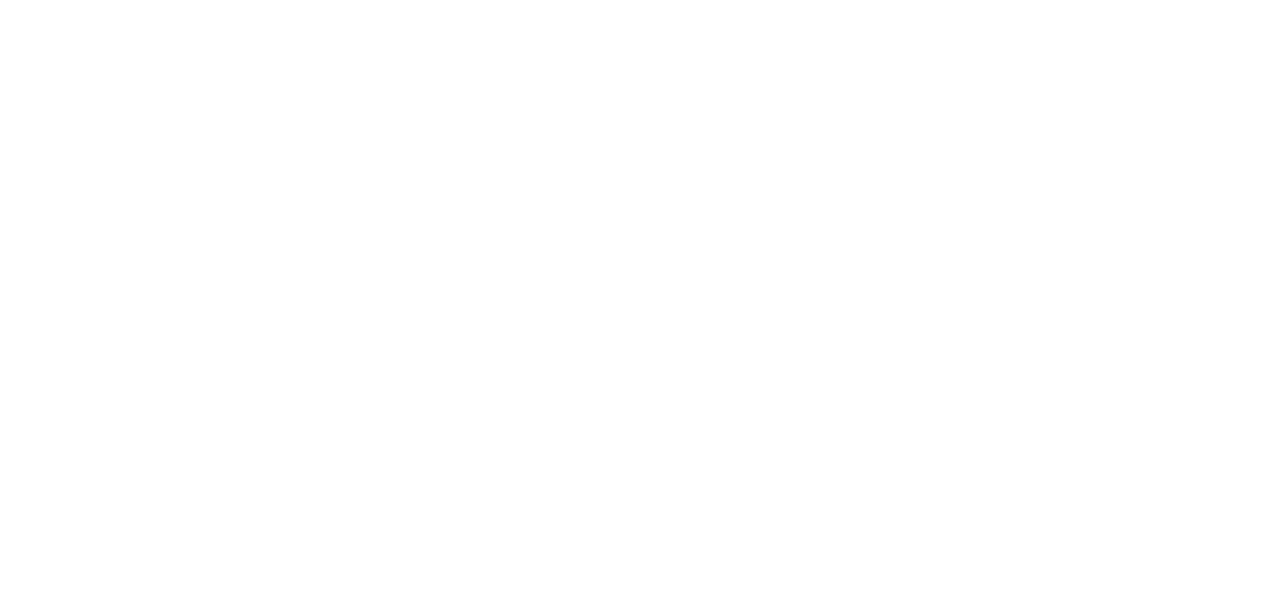
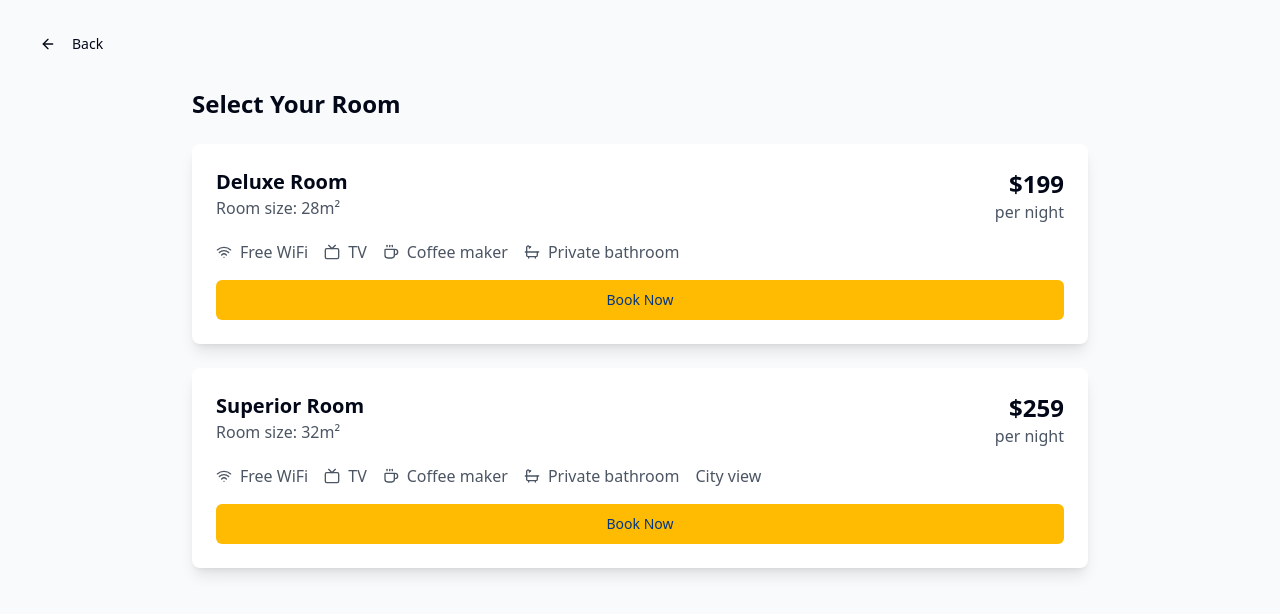
Before and after one commit to Ghepes/wanderlust-reserve-hub, a React (Vite) app: page /hotel/1/rates in a window 1280 px wide. Before the commit this address had no page. Shown: the top 614 px of the page. Built offline with nearby package versions, Linux system fonts and the light colour scheme.

Commit message:
Add room rates page and search functionality
Implement a new room rates page that is accessible after clicking on a hotel room. Move the "Book Now" button to this new page. Enhance the search functionality to allow searching by city name, country, or hotel name.
[skip gpt_engineer]

```diff
--- a/src/App.tsx
+++ b/src/App.tsx
@@ -5,6 +5,7 @@ import { QueryClient, QueryClientProvider } from "@tanstack/react-query";
 import { BrowserRouter, Routes, Route } from "react-router-dom";
 import Index from "./pages/Index";
 import Booking from "./pages/Booking";
+import RoomRates from "./pages/RoomRates";
 
 const queryClient = new QueryClient();
 
@@ -17,6 +18,7 @@ const App = () => (
         <Routes>
           <Route path="/" element={<Index />} />
           <Route path="/booking" element={<Booking />} />
+          <Route path="/hotel/:hotelId/rates" element={<RoomRates />} />
         </Routes>
       </BrowserRouter>
     </TooltipProvider>
--- a/src/components/HotelCard.tsx
+++ b/src/components/HotelCard.tsx
@@ -1,8 +1,10 @@
 import { Card, CardContent, CardFooter } from "@/components/ui/card";
 import { Button } from "@/components/ui/button";
 import { Star } from "lucide-react";
+import { useNavigate } from "react-router-dom";
 
 interface HotelCardProps {
+  id: string;
   name: string;
   image: string;
   location: string;
@@ -11,7 +13,13 @@ interface HotelCardProps {
   stars: number;
 }
 
-export const HotelCard = ({ name, image, location, price, rating, stars }: HotelCardProps) => {
+export const HotelCard = ({ id, name, image, location, price, rating, stars }: HotelCardProps) => {
+  const navigate = useNavigate();
+
+  const handleViewRates = () => {
+    navigate(`/hotel/${id}/rates`);
+  };
+
   return (
     <Card className="overflow-hidden transition-all duration-300 hover:shadow-lg animate-fade-in">
       <div className="aspect-video relative overflow-hidden">
@@ -35,12 +43,15 @@ export const HotelCard = ({ name, image, location, price, rating, stars }: Hotel
           <div className="bg-booking-success/10 text-booking-success px-2 py-1 rounded">
             {rating}/10
           </div>
-          <p className="text-xl font-bold">${price}</p>
+          <p className="text-xl font-bold">From ${price}</p>
         </div>
       </CardContent>
       <CardFooter className="p-4 pt-0">
-        <Button className="w-full bg-booking-primary hover:bg-booking-secondary">
-          Book now
+        <Button
+          className="w-full bg-booking-primary hover:bg-booking-secondary"
+          onClick={handleViewRates}
+        >
+          View Rates
         </Button>
       </CardFooter>
     </Card>
--- a/src/components/SearchBar.tsx
+++ b/src/components/SearchBar.tsx
@@ -10,14 +10,20 @@ import { useNavigate } from "react-router-dom";
 
 export const SearchBar = () => {
   const navigate = useNavigate();
+  const [searchQuery, setSearchQuery] = useState("");
   const [date, setDate] = useState<DateRange | undefined>({
     from: new Date(),
     to: undefined,
   });
 
   const handleSearch = () => {
-    navigate("/booking", {
+    if (!searchQuery) {
+      return;
+    }
+
+    navigate("/search", {
       state: {
+        query: searchQuery,
         dates: date,
       }
     });
@@ -27,8 +33,10 @@ export const SearchBar = () => {
     <div className="bg-white p-6 rounded-lg shadow-lg max-w-4xl mx-auto -mt-8 relative z-10 animate-fade-in">
       <div className="grid grid-cols-1 md:grid-cols-4 gap-4">
         <Input
-          placeholder="Where are you going?"
+          placeholder="Where are you going? (city, country, or hotel)"
           className="md:col-span-1"
+          value={searchQuery}
+          onChange={(e) => setSearchQuery(e.target.value)}
         />
 
         <Popover>
--- /dev/null
+++ b/src/pages/RoomRates.tsx
@@ -0,0 +1,114 @@
+import { useParams, useNavigate } from "react-router-dom";
+import { Button } from "@/components/ui/button";
+import { ArrowLeft, Wifi, Tv, Coffee, Bath } from "lucide-react";
+import { toast } from "sonner";
+
+interface RoomType {
+  id: string;
+  name: string;
+  capacity: number;
+  price: number;
+  amenities: string[];
+  size: string;
+}
+
+const RoomRates = () => {
+  const { hotelId } = useParams();
+  const navigate = useNavigate();
+
+  // This would typically come from an API
+  const roomTypes: RoomType[] = [
+    {
+      id: "1",
+      name: "Deluxe Room",
+      capacity: 2,
+      price: 199,
+      amenities: ["Free WiFi", "TV", "Coffee maker", "Private bathroom"],
+      size: "28m²",
+    },
+    {
+      id: "2",
+      name: "Superior Room",
+      capacity: 3,
+      price: 259,
+      amenities: ["Free WiFi", "TV", "Coffee maker", "Private bathroom", "City view"],
+      size: "32m²",
+    },
+  ];
+
+  const handleBook = (roomId: string) => {
+    navigate("/booking", {
+      state: {
+        hotelId,
+        roomId,
+      }
+    });
+  };
+
+  const getAmenityIcon = (amenity: string) => {
+    switch (amenity) {
+      case "Free WiFi":
+        return <Wifi className="w-4 h-4" />;
+      case "TV":
+        return <Tv className="w-4 h-4" />;
+      case "Coffee maker":
+        return <Coffee className="w-4 h-4" />;
+      case "Private bathroom":
+        return <Bath className="w-4 h-4" />;
+      default:
+        return null;
+    }
+  };
+
+  return (
+    <div className="min-h-screen bg-gray-50 p-6">
+      <Button
+        variant="ghost"
+        onClick={() => navigate(-1)}
+        className="mb-6"
+      >
+        <ArrowLeft className="mr-2 h-4 w-4" />
+        Back
+      </Button>
+
+      <div className="max-w-4xl mx-auto">
+        <h1 className="text-2xl font-bold mb-6">Select Your Room</h1>
+
+        <div className="space-y-6">
+          {roomTypes.map((room) => (
+            <div key={room.id} className="bg-white rounded-lg shadow-lg p-6">
+              <div className="flex justify-between items-start mb-4">
+                <div>
+                  <h2 className="text-xl font-semibold">{room.name}</h2>
+                  <p className="text-gray-600">Room size: {room.size}</p>
+                </div>
+                <div className="text-right">
+                  <p className="text-2xl font-bold">${room.price}</p>
+                  <p className="text-gray-600">per night</p>
+                </div>
+              </div>
+
+              <div className="flex flex-wrap gap-4 mb-4">
+                {room.amenities.map((amenity, index) => (
+                  <div key={index} className="flex items-center gap-2 text-gray-600">
+                    {getAmenityIcon(amenity)}
+                    <span>{amenity}</span>
+                  </div>
+                ))}
+              </div>
+
+              <Button
+                className="w-full bg-booking-accent text-booking-primary hover:bg-booking-accent/90"
+                onClick={() => handleBook(room.id)}
+              >
+                Book Now
+              </Button>
+            </div>
+          ))}
+        </div>
+      </div>
+    </div>
+  );
+};
+
+export default RoomRates;
```
